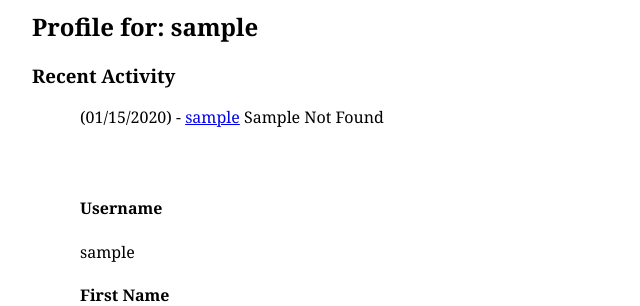
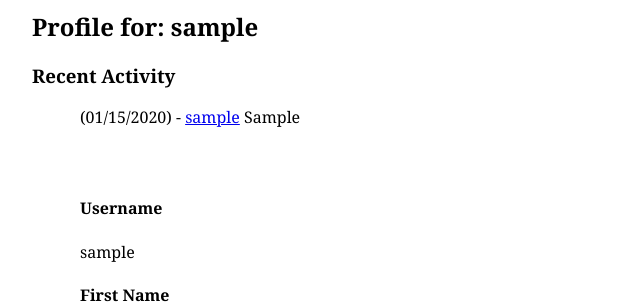
Before and after one commit to jckubik/fidoAndStudentAdventures, a Django app: a page that uses templates/actions/action/feed.html in a window 1280 px wide. Shown: the part 172-478 px from the top of the page, without its empty margins (0-640 px from the left). Run offline with Django 3.2, Linux system fonts and the light colour scheme; tables that the repository leaves empty hold one stand-in row (values such as "Sample post"); data that the repository does not hold is empty.

Commit message:
changed action print for delete location

```diff
--- a/templates/actions/action/feed.html
+++ b/templates/actions/action/feed.html
@@ -8,7 +8,7 @@
 
             <li>({{ action.created|date:'m/d/Y' }}) - <a href="{% url 'users:profile' action.user.username %}"
             >{{ action.user.username }}</a> {{ action.verb }} {% if action.target %}
-                <a href="{{ action.target.get_absolute_url }}">{{ action.target }}</a>{% else %}Not Found{% endif %}
+                <a href="{{ action.target.get_absolute_url }}">{{ action.target }}</a>{% else %}{% endif %}
             </li>
 
         {% endif %}
```
